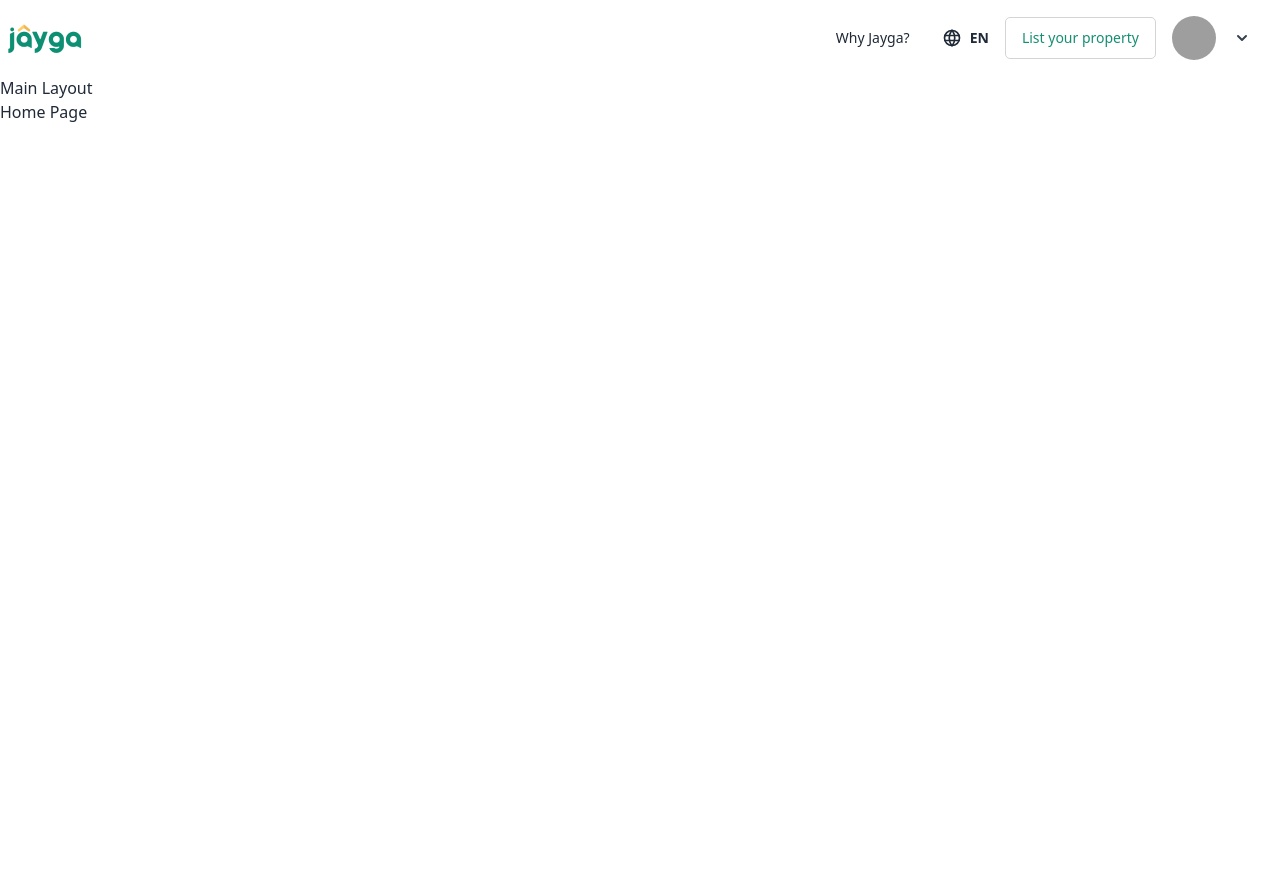
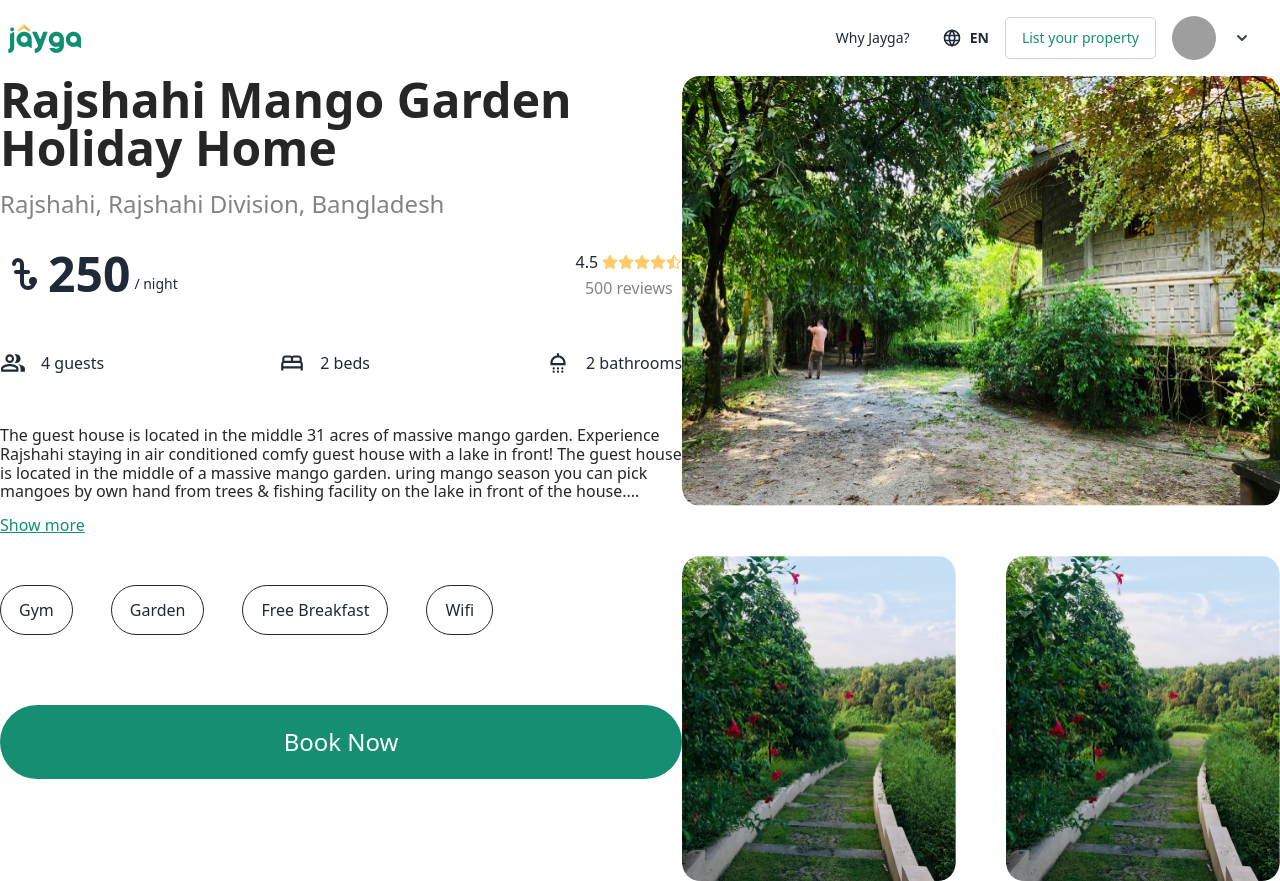
Before and after one commit to shiningsudipto/jayga.io, a React (Vite) app: page / in a window 1280 px wide. Before the commit the page ends 800 px from the top, so only its background shows below. Built offline with nearby package versions, Linux system fonts and the light colour scheme; grey boxes are pictures that could not be loaded.

Commit message:
homepage design added

```diff
--- a/package.json
+++ b/package.json
@@ -14,6 +14,7 @@
     "react": "^18.2.0",
     "react-dom": "^18.2.0",
     "react-icons": "^5.0.1",
+    "react-rating": "^2.0.5",
     "react-router-dom": "^6.22.1"
   },
   "devDependencies": {
--- a/src/index.css
+++ b/src/index.css
@@ -5,3 +5,8 @@
 .actionButton{
     @apply text-primary py-[10px] px-[16px] border border-outline rounded-[5px]
 }
+
+body{
+    max-width: 1920px;
+    margin: 0 auto;
+}
--- a/src/layouts/MainLayout.jsx
+++ b/src/layouts/MainLayout.jsx
@@ -5,7 +5,6 @@ const MainLayout = () => {
     return (
         <div>
             <Navbar/>
-            <p>Main Layout</p>
             <Outlet/>
         </div>
     );
--- a/src/pages/Home.jsx
+++ b/src/pages/Home.jsx
@@ -1,9 +1,116 @@
-import React from 'react';
+import React, { useState } from 'react';
+import { TbCurrencyTaka } from "react-icons/tb";
+import Rating from 'react-rating';
+import { FaRegStar, FaStar } from "react-icons/fa";
+import { MdOutlinePeopleAlt, MdOutlineBed, MdOutlineShower } from "react-icons/md";
+import img1 from '../assets/image 47.png'
+import img2 from '../assets/booking-2-1.png'
 
 const Home = () => {
+    const [showMore, setShowMore] = useState(false);
+    const hotel = {
+        name: "Rajshahi Mango Garden Holiday Home",
+        location: "Rajshahi, Rajshahi Division, Bangladesh",
+        pricePerNight: 250,
+        roomInfo: {
+            beds: 2,
+            bathroom: 2,
+            guests: 4,
+        },
+        ratings: 4.5,
+        totalRatings: 500,
+        description: "The guest house is located in the middle 31 acres of massive mango garden. Experience Rajshahi staying in air conditioned comfy guest house with a lake in front! The guest house is located in the middle of a massive mango garden. uring mango season you can pick mangoes by own hand from trees & fishing facility on the lake in front of the house. The guest house is located in the middle of a massive mango garden. uring mango season you can pick mangoes by own hand from trees & fishing facility on the lake in front of the house.",
+        images: [
+            `${img1}`,
+            `${img2}`,
+            `${img2}`,
+        ],
+        features: [
+            { name: "Gym", available: true },
+            { name: "Garden", available: true },
+            { name: "Free Breakfast", available: true },
+            { name: "Wifi", available: true }
+        ]
+    };
+
+    const largeDescription = hotel?.description.length > 346;
+    const fullDescription = hotel?.description;
+    const shortDescription = hotel?.description.slice(0, 346);
+
     return (
-        <div>
-            Home Page
+        <div className='flex justify-between'>
+            <div className='w-[810px]'>
+                <h2 className='font-bold text-5xl mb-4 text-secondary'>{hotel?.name}</h2>
+                <p className='text-2xl text-text'>{hotel?.location}</p>
+                <div className='flex justify-between items-center mt-7'>
+                    <div className=''>
+                        <p className='flex text-5xl font-bold'>
+                            <TbCurrencyTaka className='' />
+                            {hotel?.pricePerNight}
+                            <span className='text-sm font-normal mt-6 ms-1'> / night</span>
+                        </p>
+                    </div>
+                    <div className='text-center'>
+                        <div className='flex items-center'>
+                            <p>{hotel?.ratings}</p>
+                            <Rating
+                                placeholderRating={hotel?.ratings}
+                                emptySymbol={<FaRegStar />}
+                                placeholderSymbol={<FaStar />}
+                                fullSymbol={<FaStar />}
+                                readonly
+                                className='text-warming mt-1 ms-1'
+                            />
+                        </div>
+                        <p className='text-text'>{hotel?.totalRatings} reviews</p>
+                    </div>
+                </div>
+                <div className='flex items-center justify-between my-[50px]'>
+                    <div className='flex items-center'>
+                        <MdOutlinePeopleAlt className='text-[26px] me-[15px]' /> {hotel?.roomInfo?.guests} guests
+                    </div>
+                    <div className='flex items-center'>
+                        <MdOutlineBed className='text-[26px] me-[15px]' /> {hotel?.roomInfo?.beds} beds
+                    </div>
+                    <div className='flex items-center'>
+                        <MdOutlineShower className='text-[26px] me-[15px]' /> {hotel?.roomInfo?.bathroom} bathrooms
+                    </div>
+                </div>
+                <p className='text-secondary leading-[18.8px]'>
+                    {!showMore ? shortDescription : fullDescription}
+                    {largeDescription && !showMore && '...'}
+                    <br />
+                    <button className='text-primary underline mt-[15px]'
+                        onClick={() => setShowMore(!showMore)}>
+                        {!showMore ? 'Show more' : 'Show less'}
+                    </button>
+                </p>
+                <div className='flex mt-[50px]'>
+                    {hotel.features.map((feature, index) => (
+                        <p
+                            key={index}
+                            className='border-[1.6px] rounded-[30px] border-secondary py-3 px-[18px] me-[38px]'
+                        >
+                            {feature.available && feature.name}</p>
+                    ))}
+                </div>
+                <button
+                    className='w-full bg-primary text-white text-center rounded-[50px] mt-[70px] py-[21px] text-2xl'
+                >
+                    Book Now
+                </button>
+            </div>
+            <div className='w-[710px] grid grid-cols-2 gap-[50px]'>
+                {
+                    hotel?.images.map((img, idx) => (
+                        <img
+                        key={idx}
+                        src={img}
+                        className={`${idx === 0 ? 'col-span-2 h-[430px] w-full' : 'h-[325px] w-[325px]'} rounded-[18px]`}
+                        alt="hotel-image" />
+                    ))
+                }
+            </div>
         </div>
     );
 };
```
Also changed, not shown: 1 other file (tests, documents, lock files or other folders).
